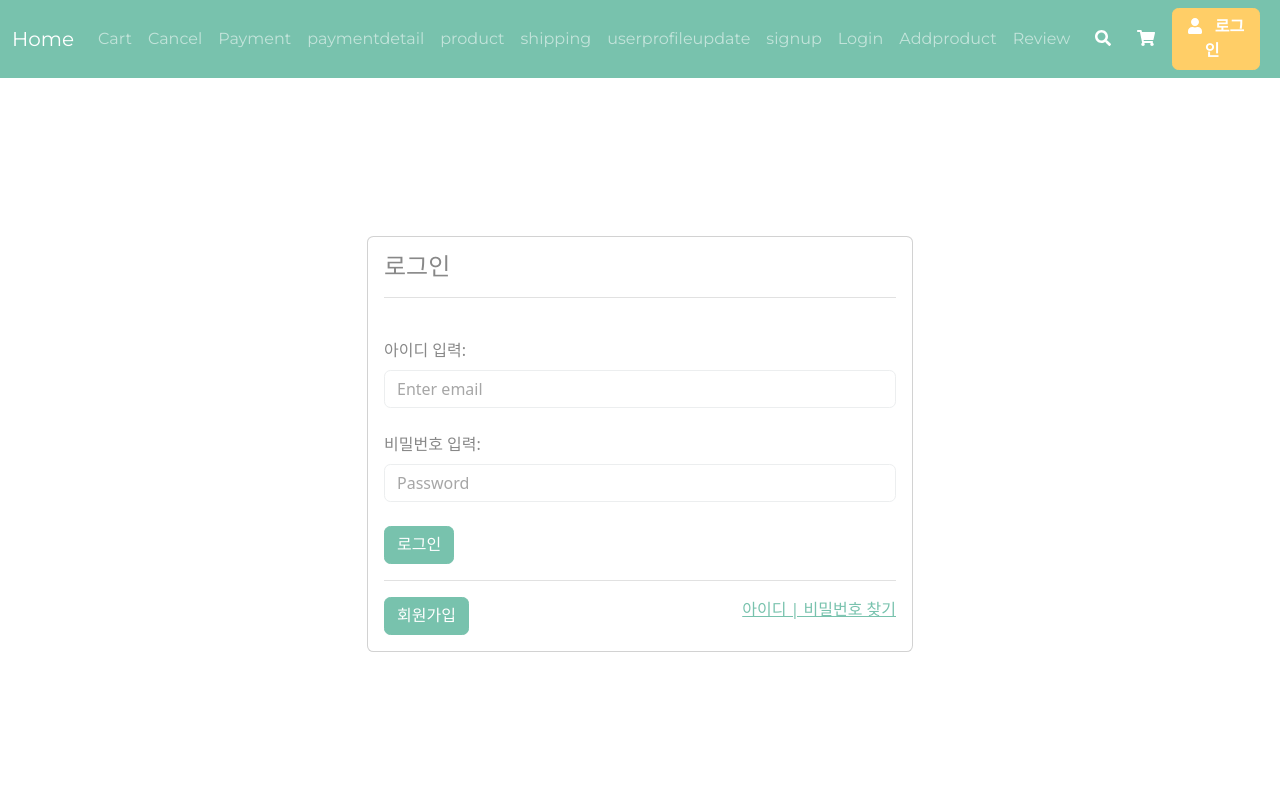
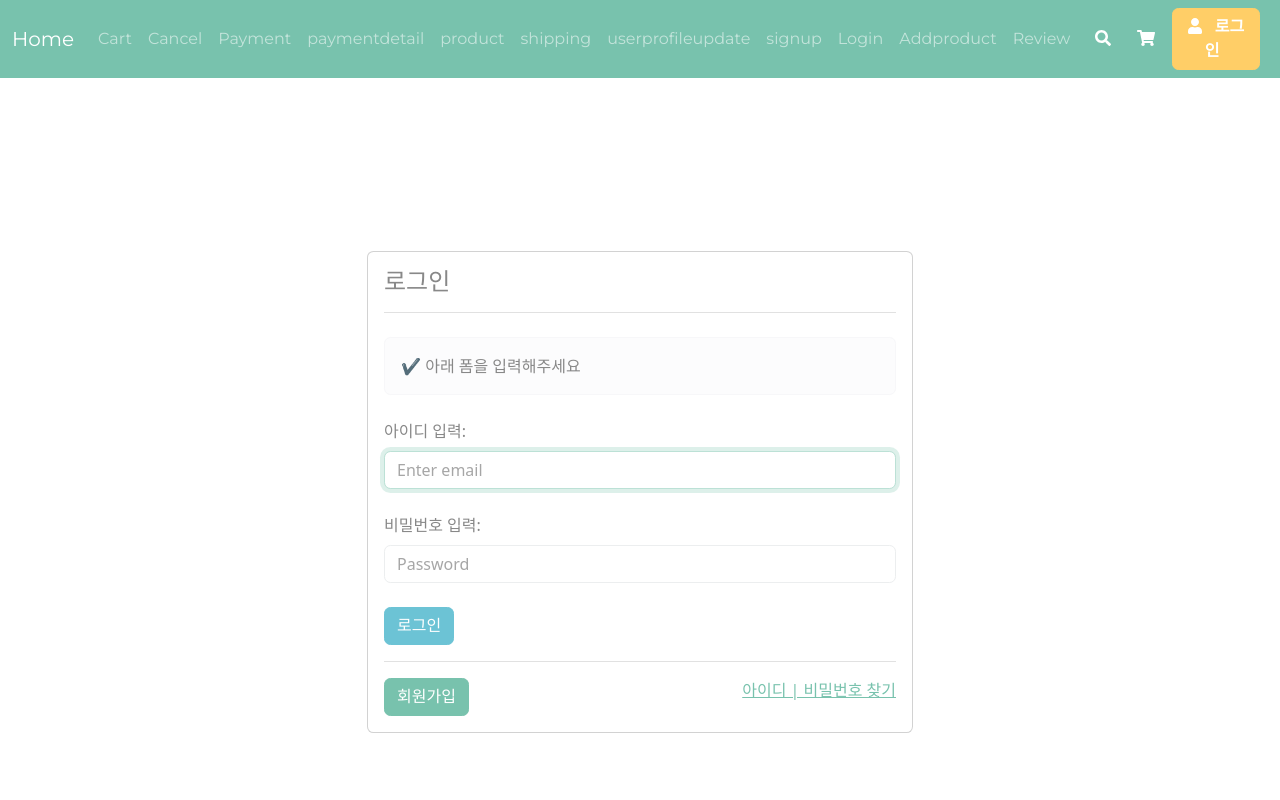
Before and after one commit to refurb-food-shopping-mall/client, a Vue app: page /login in a window 1280 px wide. Shown: the top 800 px of the page. Built offline with nearby package versions, Linux system fonts and the light colour scheme.

Commit message:
🔧 proxy 설정 임시 보류 - 추후에 사용예정. 💄 main.js axios mixin function 사용 보류 & prototype 등록으로 사용 - mixin은 추후에 사용예정 💄 Login.vue 서버 응답에 따른 로그인 로직 처리 🍱 loading bar로 사용할 svg 추가

```diff
--- a/src/main.js
+++ b/src/main.js
@@ -13,21 +13,25 @@ library.add(faUserSecret, faShoppingCart, faUser, faSearch)
 
 Vue.component('font-awesome-icon', FontAwesomeIcon)
 
+Vue.prototype.$axios = axios
+Vue.prototype.$domain = "http://localhost:3000/api"
+
 Vue.config.productionTip = false
 
-Vue.mixin({
-  methods: {
-    async $api(url, data){
-      return (await axios({
-          method: 'post',
-          url,
-          data
-      }).catch(e => {
-          console.log(e)
-      })).data;
-    }
-  }
-})
+// Vue.mixin({
+//   methods: {
+//     async $api(url, data){
+//       return (await axios({
+//           method: 'post',
+//           url,
+//           data
+//       }).catch(e => {
+//           console.log(e)
+//       })).data;
+//     }
+//   }
+// })
+
 
 new Vue({
   router,
--- a/src/views/LogIn.vue
+++ b/src/views/LogIn.vue
@@ -1,6 +1,7 @@
 <template>
   <div
-    class="row d-flex justify-content-center align-content-center"
+    id="loginView"
+    class="row d-flex justify-content-center align-content-center my-5"
     style="height: 700px"
   >
     <div class="col-md-6">
@@ -10,27 +11,48 @@
 
           <hr />
 
-          <div class="form-group">
-            <label for="exampleInputEmail1" class="form-label mt-4"
+          <div
+            v-if="errorMessage"
+            class="alert alert-dismissible alert-secondary my-4"
+          >
+            😢 {{ errorMessage }}
+          </div>
+          <div
+            v-if="!loading && !errorMessage"
+            class="alert alert-dismissible alert-light my-4"
+          >
+            ✔ 아래 폼을 입력해주세요
+          </div>
+          <div
+            v-if="loading"
+            class="alert alert-dismissible alert-light my-4"
+            style=""
+          >
+            <img src="../assets/loadingBar.svg" alt="loadingBar" />
+          </div>
+
+          <form class="form-group" @submit.prevent="submitLoginForm">
+            <div>
+              <label for="exampleInputEmail1" class="form-label"
                 >아이디 입력:</label
               >
               <input
+                v-model="user.userEmail"
+                ref="emailInput"
                 type="email"
                 class="form-control"
                 id="exampleInputEmail1"
                 aria-describedby="emailHelp"
                 placeholder="Enter email"
               />
-            <!-- <small id="emailHelp" class="form-text text-muted"
-              >We'll never share your email with anyone else.</small
-            > -->
             </div>
 
-          <div class="form-group mb-4">
+            <div class="mb-4">
               <label for="exampleInputPassword1" class="form-label mt-4"
                 >비밀번호 입력:</label
               >
               <input
+                v-model="user.userPassword"
                 type="password"
                 class="form-control"
                 id="exampleInputPassword1"
@@ -38,7 +60,8 @@
               />
             </div>
 
-          <button type="submit" class="btn btn-primary">로그인</button>
+            <button type="submit" class="btn btn-info">로그인</button>
+          </form>
 
           <hr />
 
@@ -55,11 +78,55 @@
 </template>
 
 <script>
-export default {};
+export default {
+  data() {
+    return {
+      loading: false,
+      errorMessage: "",
+      user: {
+        userEmail: "",
+        userPassword: "",
+      },
+    };
+  },
+  mounted() {
+    this.$refs.emailInput.focus();
+  },
+  watch: {
+    user: {
+      handler() {
+        this.errorMessage = "";
+      },
+      deep: true,
+    },
+  },
+  methods: {
+    submitLoginForm() {
+      this.errorMessage = "";
+      this.loading = true;
+      this.$axios
+        .post(`${this.$domain}/auth/login`, this.user)
+        .then((res) => {
+          setTimeout(() => {
+            this.loading = false;
+            localStorage.token = res.data.token;
+            this.$router.push("/");
+          }, 1000);
+        })
+        .catch((err) => {
+          setTimeout(() => {
+            this.loading = false;
+            this.errorMessage = err.response.data.message;
+            console.log(err.response.data.message);
+          }, 1000);
+        });
+    },
+  },
+};
 </script>
 
 <style scoped>
-#login {
-  border: 2px dashed green;
+#loginView {
+  user-select: none;
 }
 </style>
--- a/vue.config.js
+++ b/vue.config.js
@@ -6,13 +6,13 @@ module.exports = {
         return options
       })
   },
-  devServer: {
-    port: 8080,
-    proxy: {
-        '^/api': {
-            target: 'http://localhost:3000',
-            changeOrigin: true
-        }
-    }
-  }
+  // devServer: {
+  //   port: 8080,
+  //   proxy: {
+  //       '^/api': {
+  //           target: 'http://localhost:3000',
+  //           changeOrigin: true
+  //       }
+  //   }
+  // }
 }
```
Also changed, not shown: src/assets/loadingBar.svg (added). Lines whose indentation alone changed are shown as unchanged.
